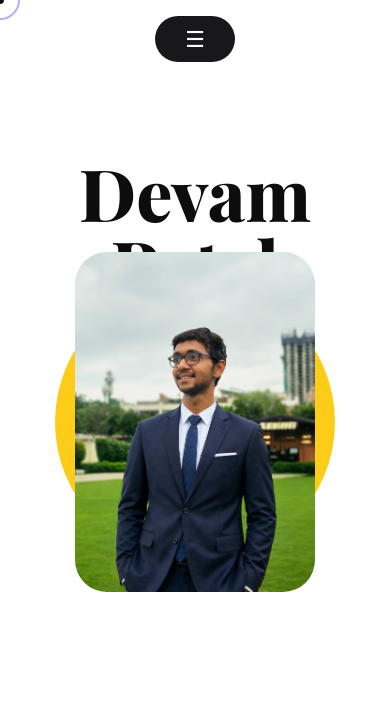
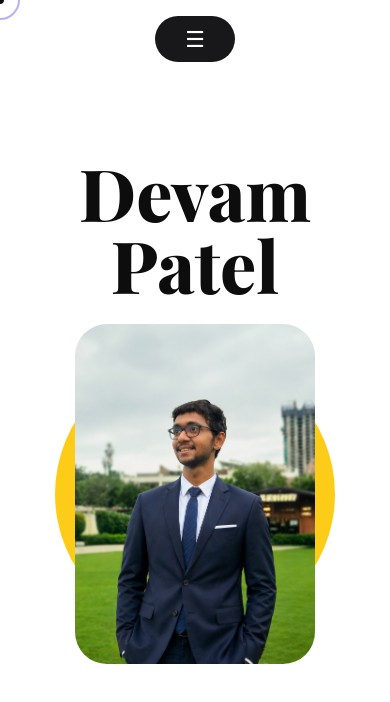
Before and after one commit to Devam510/Devam-s-Portfolio, a React (Vite) app: page / in a window 390 px wide. Shown: the top 702 px of the page. Built offline with nearby package versions, Linux system fonts and the light colour scheme; a web font is replaced by a local one.

Commit message:
style: revert mobile hero card scroll physics to relative positioning based on user preference

```diff
--- a/src/components/ui/minimalist-hero.tsx
+++ b/src/components/ui/minimalist-hero.tsx
@@ -43,8 +43,7 @@ export const MinimalistHero = ({
   React.useEffect(() => {
     const handleResize = () => {
       setVh(window.innerHeight);
-      const isMobile = window.innerWidth < 768;
-      const skillsEl = document.getElementById(isMobile ? 'skills' : 'skills-desktop');
+      const skillsEl = document.getElementById('skills-desktop');
       if (skillsEl) setSkillsHeight(skillsEl.clientHeight);
     };
 
@@ -319,34 +318,20 @@ export const MinimalistHero = ({
             {overlayText.part1} {overlayText.part2}
           </h1>
         </motion.div>
-        <div className="relative flex justify-center items-center h-[340px] w-full">
-          {/* Mobile Glowing Orb - Fixed to track scroll */}
+        <div className="relative flex justify-center items-center">
           <motion.div
-            style={{
-              position: 'fixed',
-              top: '50%',
-              marginTop: '-140px',
-              zIndex: 0,
-              y: imageY,
-              opacity: circleOpacity,
-            }}
             initial={{ scale: 0.8, opacity: 0 }}
             animate={{ scale: 1, opacity: 1 }}
             transition={{ duration: 0.8, ease: [0.22, 1, 0.36, 1], delay: 0.2 }}
-            className="h-[280px] w-[280px] rounded-full bg-yellow-400/90"
+            className="absolute z-0 h-[280px] w-[280px] rounded-full bg-yellow-400/90"
           />
-          {/* Mobile 3D Flip Card - Fixed to track scroll */}
           <motion.div
             style={{
-              position: 'fixed',
-              top: '50%',
-              marginTop: '-170px',
+              position: 'relative',
               zIndex: 10,
               height: '340px',
               width: '240px',
-              perspective: 1200,
-              y: imageY,
-              rotateY: flipRotationY,
+              perspective: 1000,
             }}
             initial={{ opacity: 0, y: 50 }}
             animate={{ opacity: 1, y: 0 }}
@@ -354,10 +339,10 @@ export const MinimalistHero = ({
           >
             <motion.div
               style={{
-                position: 'relative',
                 width: '100%',
                 height: '100%',
                 transformStyle: 'preserve-3d',
+                rotateY: flipRotationY,
               }}
             >
               {/* Front Face */}
```
